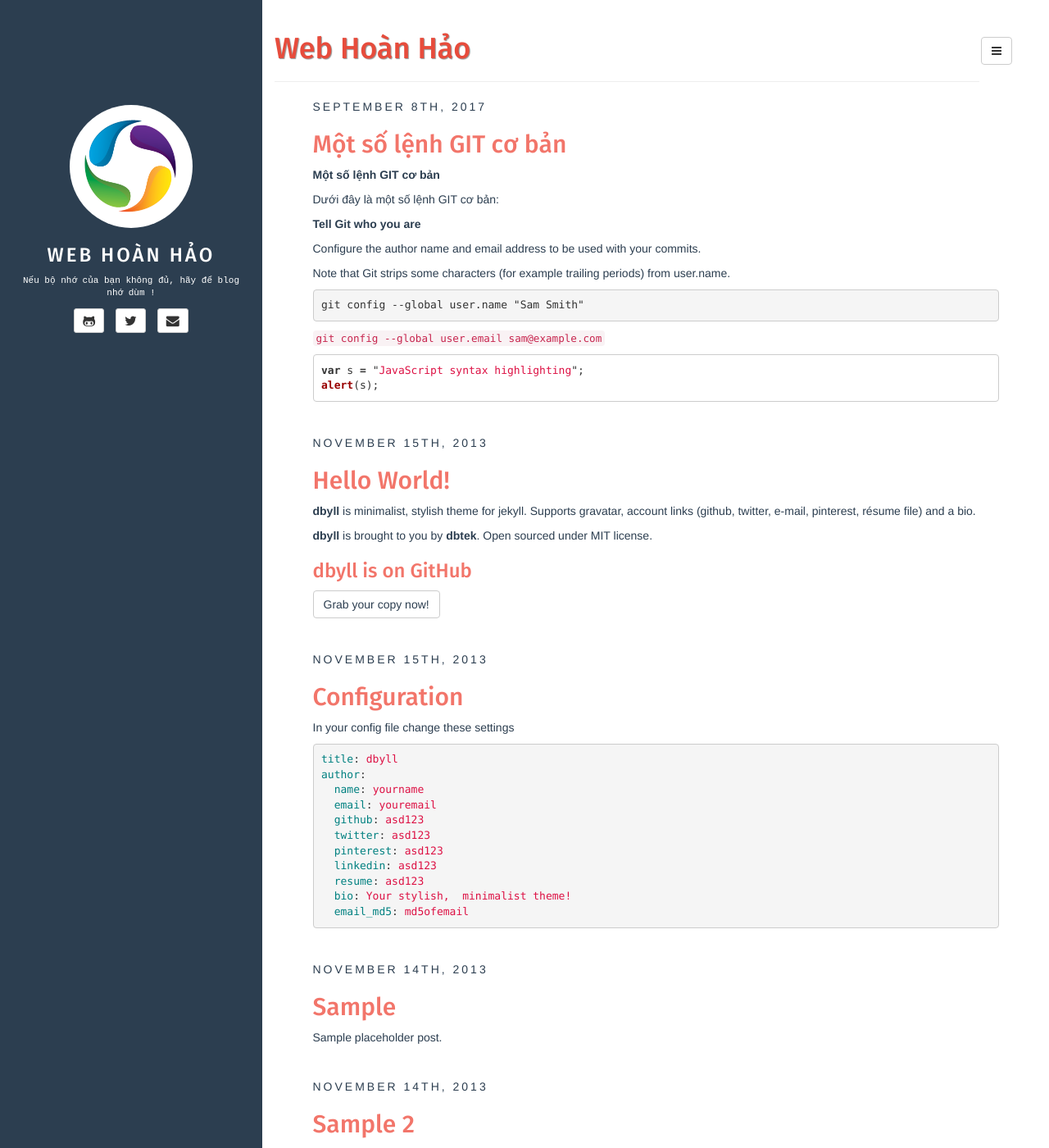
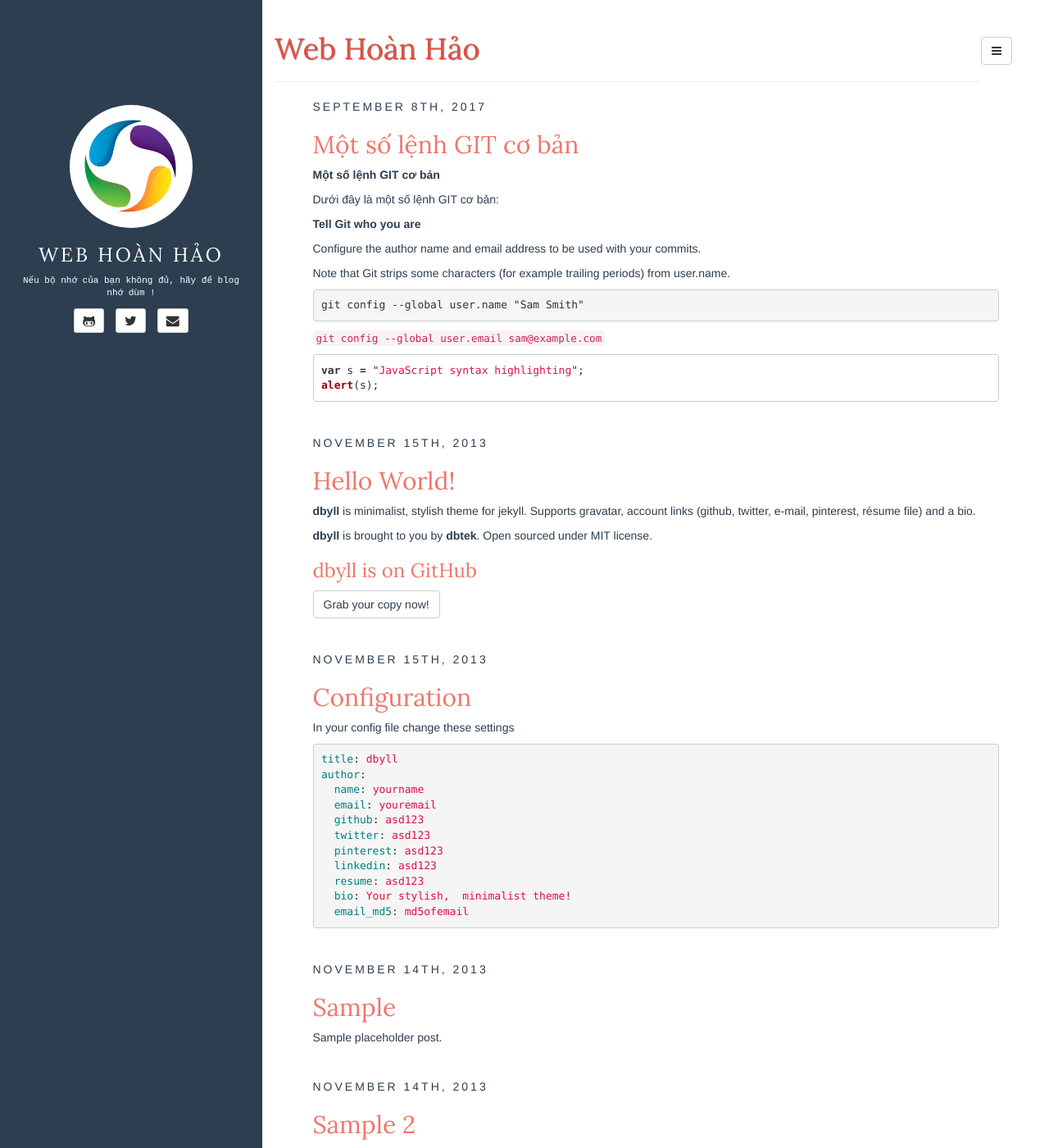
Before and after one commit to webhoanhao/webhoanhao.github.io, a Jekyll site: the page built from index.html, in a window 1280 px wide and 1400 px high. Shown: the whole window at 82% size. Built offline with Jekyll 4.4.1, drawn with Linux system fonts in a browser that asks for light colours; the list of posts is cut into pages by our own code.

Commit message:
Update style.css

```diff
--- a/assets/css/style.css
+++ b/assets/css/style.css
@@ -1,4 +1,4 @@
-@import url(//fonts.googleapis.com/css?family=Fira+Sans:500&subset=vietnamese);
+@import url(//fonts.googleapis.com/css?family=Lora:400);
 
 body{
 	color: #2c3e50;
@@ -115,14 +115,14 @@ article.home div a, article.home pre a { color: #2c3e50; }
 article.home div a:hover, article.home pre a:hover { color: #2c3e50; text-decoration: none; }
 article img { max-width: 100%; }
 
-h1,h2,h3,h4,h5,h6 { font-family: 'Fira Sans', sans-serif; }
+h1,h2,h3,h4,h5,h6 { font-family: 'Lora', sans-serif; }
 article.home h1,
 article.home h2,
 article.home h3,
 article.home h4,
 article.home h5,
 article.home h6 {
-	font-family: 'Fira Sans', sans-serif;
+	font-family: 'Lora', sans-serif;
 	color: #f2756a;
 }
 
@@ -146,7 +146,7 @@ article.home h4 a:hover {
 
 footer {
 	padding-top: 15px;
-	font-family: 'Fira Sans';
+	font-family: 'Lora';
 }
 
 /* nav-vertical-tabs component */
```
